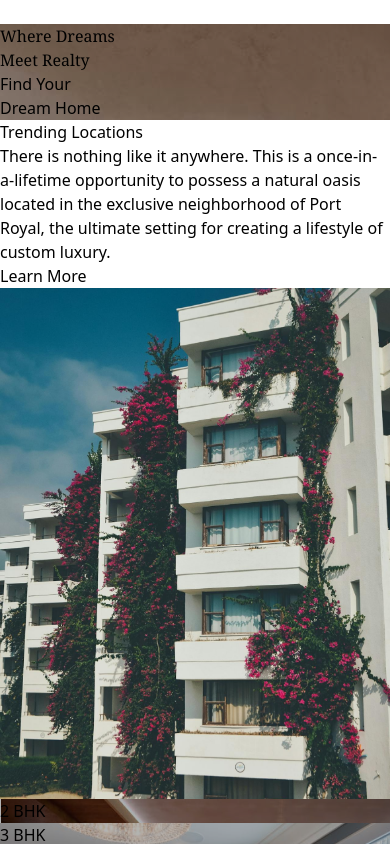
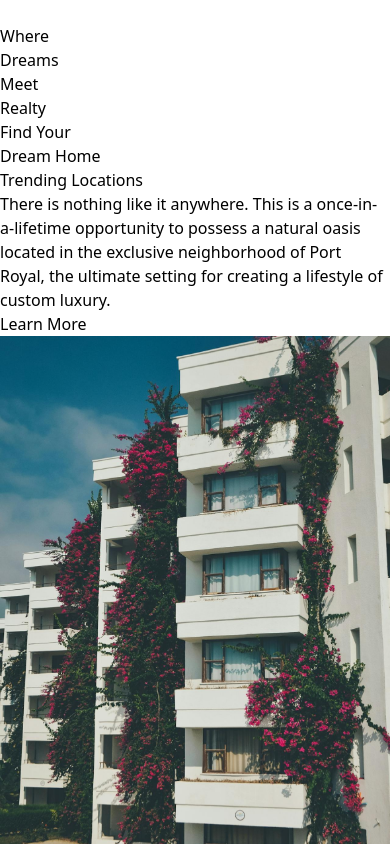
Before and after one commit to Unchanted/Arcade26-FigmaSite, a React (Vite) app: page / in a window 390 px wide. Shown: the top 844 px of the page. Built offline with nearby package versions, Linux system fonts and the light colour scheme.

Commit message:
homebanner, footer responsive

```diff
--- a/src/Components/Footer.jsx
+++ b/src/Components/Footer.jsx
@@ -8,17 +8,17 @@ import { FaSquareTwitter } from "react-icons/fa6";
 
 const Footer = () => {
   return (
-<>                 <div className="flex flex-col justify-between bg-[rgb(0,0,0)] w-full p-20">
-                <div className=" lg:text-4xl text-[white] font-bold">
+  <>
+    <div className="flex flex-col justify-between bg-[rgb(0,0,0)] w-full p-20 mt-1 mb-4">
+        <div className=" lg:text-4xl text-[white] font-bold font-medio">
             <p>Contact Us</p>
         </div>
 
-                <div className='flex'>
+        <div className='flex flex-col md:flex-row'>
             <div className='text-[white] text-md'>
                 <p className='w-[70%]  pt-6 tracking-widest font-medium'>
                     <a href="info@astravant.com" className='pl-8'>info@astravant.com</a>
                     <p className='pt-4'>Chicago, Hinsdale, Lake Forest Western Springs & Winnetka, IL, Lake Geneva, WI, New Buffalo, MI, Naples, FL & Park City, UT</p>
-
                 </p>
                 <div className='pt-6 font-bold'>
                     <div className='py-2'>
@@ -37,7 +37,7 @@ const Footer = () => {
                 </div>
             </div>
             <div className="flex flex-col items-center gap-8 pt-8">
-                        <div className="flex gap-8 w-full max-w-2xl">
+                <div className="flex flex-col md:flex-row gap-8 w-full max-w-2xl">
                     <input
                         type="text"
                         placeholder="First Name"
@@ -50,7 +50,7 @@ const Footer = () => {
                     />
                 </div>
 
-                        <div className="flex gap-8 w-full max-w-2xl">
+                <div className="flex flex-col md:flex-row gap-8 w-full max-w-2xl">
                     <input
                         type="text"
                         placeholder="Email"
@@ -77,13 +77,10 @@ const Footer = () => {
                         Submit
                     </button>
                 </div>
-
-
             </div>
         </div>
     </div>
-
-                </>     )
-}
+    </>
+)}
 
 export default Footer
--- a/src/Components/HomeBannerOne.jsx
+++ b/src/Components/HomeBannerOne.jsx
@@ -4,31 +4,29 @@ const HomeBannerOne = () => {
   return (
     <div>
       <div
-        className="relative bg-cover flex flex-col bg-center w-full h-screen"
-        style={{ backgroundImage: "url('/hpbg.png')" }}
+        className="relative bg-cover flex flex-col bg-center w-full h-screen bg-[url('/hpbg.png')]"
       >
-        <div className="flex flex-col my-auto text-4xl sm:text-5xl md:text-6xl lg:text-7xl ml-20 md:ml-24 lg:ml-64    text-white font-light justify-between font-medio">
-          <h2
-            className="font-serif "
-            style={{
-              fontFamily: "'Georgia', 'Times New Roman', Times, serif",
-              fontWeight: "lighter",
-            }}
-          >
-            Where Dreams
-          </h2>
-          <h2
-            className="mx-auto"
-            style={{
-              fontFamily: "'Georgia', 'Times New Roman', Times, serif",
-              fontWeight: "lighter",
-            }}
-          >
-            Meet Realty
-          </h2>
+        <div className="flex flex-col gap-3 justify-between items-center my-auto text-6xl lg:text-7xl text-white font-light">
+          <div className="flex flex-col md:flex-row items-center justify-start gap-3 md:mr-56">
+            <h2 className="font-medio" >
+              Where
+            </h2>
+            <h2 className="font-medio" >
+              Dreams
+            </h2>
+          </div>
+
+          <div className="flex flex-col md:flex-row items-center justify-end gap-3 md:ml-56">
+            <h2 className="font-medio" >
+              Meet
+            </h2>
+            <h2 className="font-medio" >
+              Realty
+            </h2>
+          </div>
         </div>
 
-        <div className="p-6 hover:bg-white transition duration-500 hover:text-black hover:cursor-pointer font-medium flex flex-col items-center justify-center text-white border-[4px] mb-20 border-white mx-auto">
+        <div className="p-6 hover:bg-white transition duration-500 hover:text-black hover:cursor-pointer font-medium flex flex-col items-center justify-center text-white text-center border-[4px] mb-12 border-white mx-auto">
           <a href="/RentalProp">
             <p>Find Your</p>
             <p>Dream Home</p>
```
Also changed, not shown: src/Components/PropListHeroSection.jsx (+18 -0 lines), src/Pages/PropertyListing.jsx (+22 -0 lines). Lines whose indentation alone changed are shown as unchanged.
